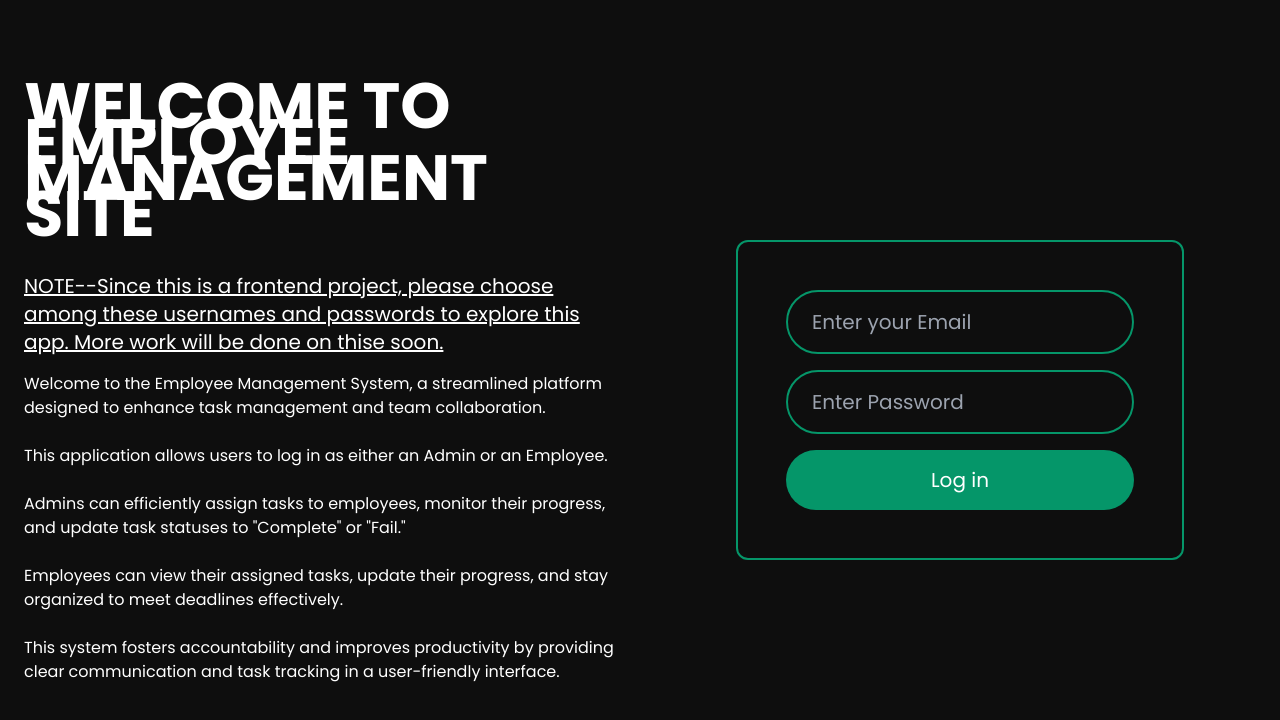
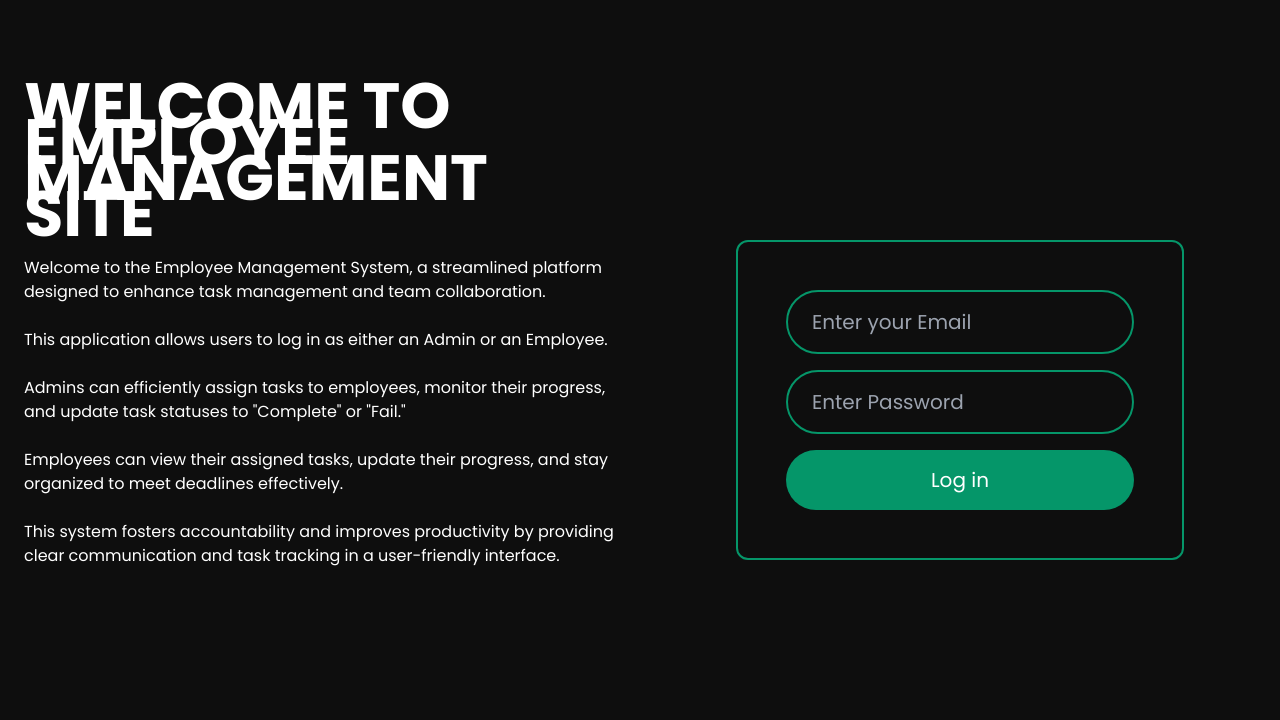
Before and after one commit to sakshamVerma08/EmployeeManagementSystem, a React (Vite) app: page / in a window 1280 px wide. Shown: the top 720 px of the page. Built offline with nearby package versions, Linux system fonts and the light colour scheme; a web font is replaced by a local one.

Commit message:
improved the login page

```diff
--- a/src/components/Auth/Login.jsx
+++ b/src/components/Auth/Login.jsx
@@ -32,15 +32,6 @@ const Login = ({ handleLogin }) => {
           SITE
         </h1>
 
-        <span className="font-semiboldbg-orange-600 mt-3 mb-3 text-xl underline">
-          NOTE--Since this is a frontend project, please choose among these
-          usernames and passwords to explore this app. More work will be done on
-          thise soon.
-        </span>
-
-        <div className="">
-
-        </div>
         <h2 id="desc" className="text-base w-full sm:w-full  ">
           Welcome to the Employee Management System, a streamlined platform
           <br />
@@ -64,6 +55,7 @@ const Login = ({ handleLogin }) => {
           interface.
         </h2>
       </div>
+
 
       {/** Login form section – on mobile it appears second and on desktop we force it to appear on the left */}
       <div
```
